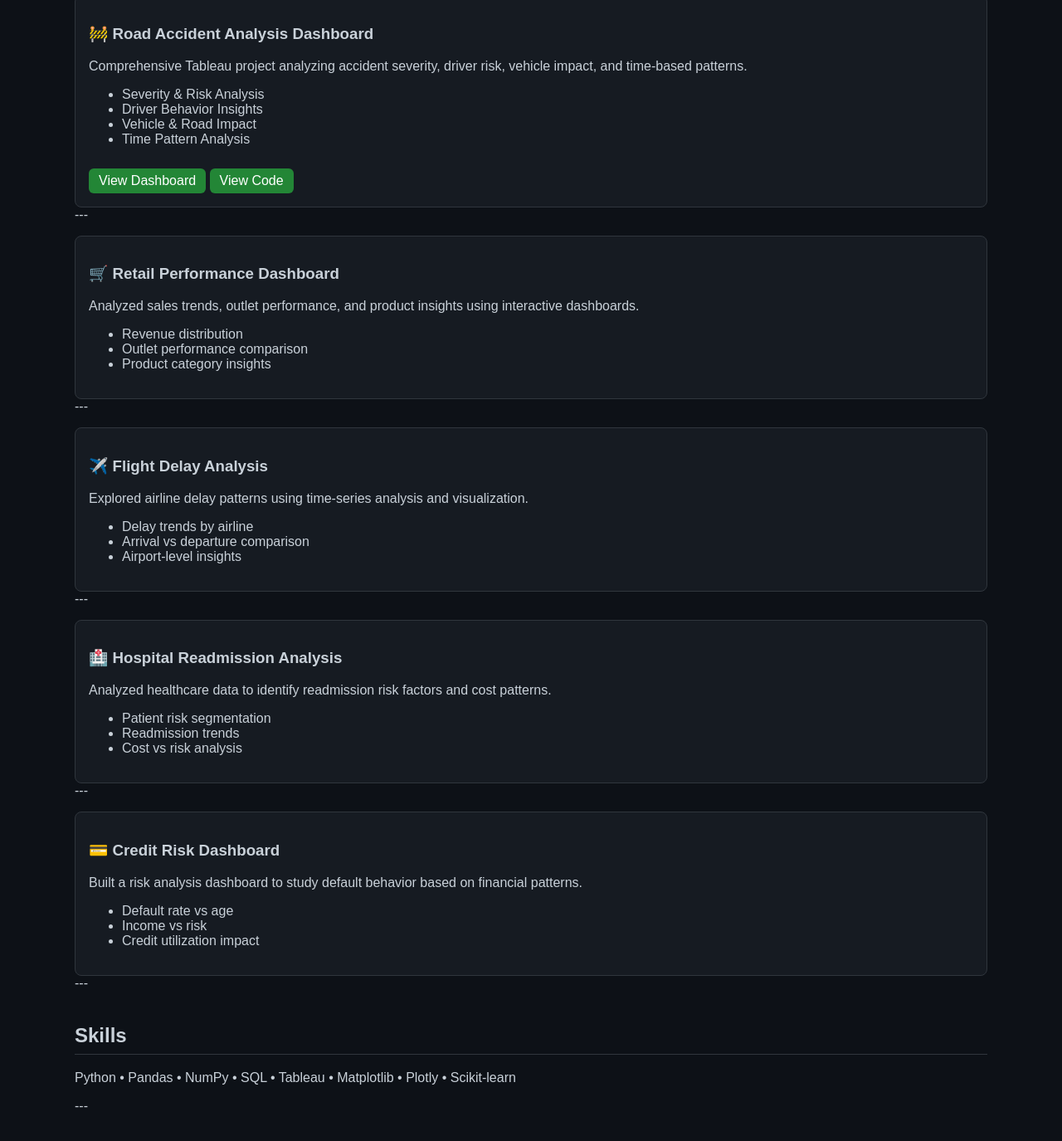
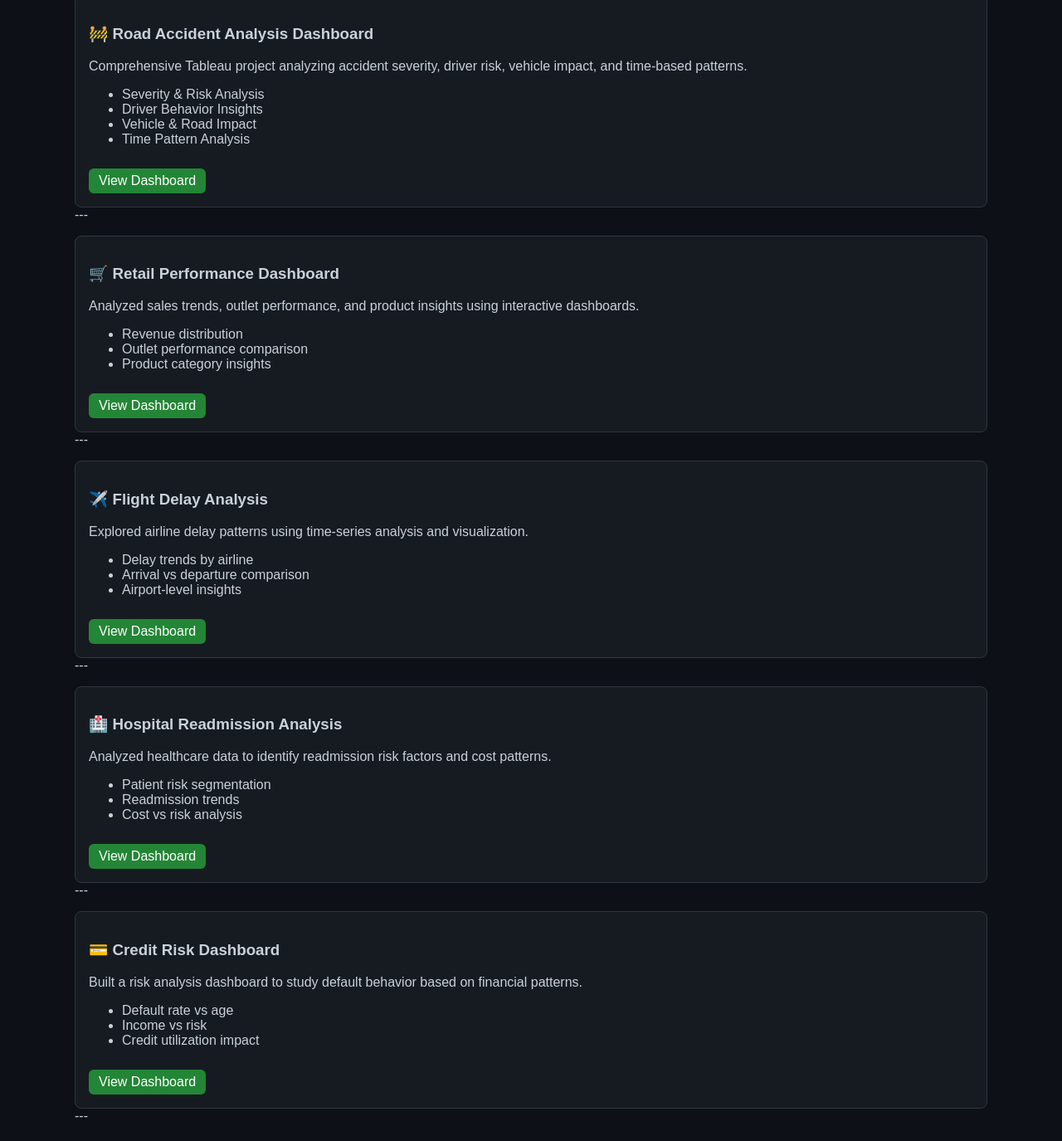
Before and after one commit to arya-p-gh/DVA_PORTFOLIO, a plain HTML site: page index.html in a window 1280 px wide. Shown: the part 445-1820 px from the top of the page at 83% size. Drawn offline with Linux system fonts and the light colour scheme.

Commit message:
Update dashboard links in index.html

```diff
--- a/index.html
+++ b/index.html
@@ -98,9 +98,7 @@ Comprehensive Tableau project analyzing accident severity, driver risk, vehicle
 <li>Vehicle & Road Impact</li>
 <li>Time Pattern Analysis</li>
 </ul>
-
-<a href="PASTE_YOUR_TABLEAU_LINK_HERE" class="btn" target="_blank">View Dashboard</a>
-<a href="https://github.com/YOUR_REPO_LINK" class="btn" target="_blank">View Code</a>
+<a href="https://public.tableau.com/app/profile/arya.pandey1785/viz/FINALDVA/DVAProject?publish=yes" class="btn" target="_blank">View Dashboard</a>
 </div>
 
 ---
@@ -116,7 +114,7 @@ Analyzed sales trends, outlet performance, and product insights using interactiv
 <li>Outlet performance comparison</li>
 <li>Product category insights</li>
 </ul>
-
+<a href="https://docs.google.com/spreadsheets/d/1drdi_YMZf3ziMqJNXb3fdaUFlNvd_9vFi2OkOV3mXeE/edit?gid=1571159202#gid=1571159202" class="btn" target="_blank">View Dashboard</a>
 </div>
 
 ---
@@ -132,7 +130,7 @@ Explored airline delay patterns using time-series analysis and visualization.
 <li>Arrival vs departure comparison</li>
 <li>Airport-level insights</li>
 </ul>
-
+<a href="https://docs.google.com/spreadsheets/d/1NuTORjm0B3JuCPdK6FQWz1heI4o2mM-bfhywGlZ7jO4/edit?gid=1081753482#gid=1081753482" class="btn" target="_blank">View Dashboard</a>
 </div>
 
 ---
@@ -148,7 +146,7 @@ Analyzed healthcare data to identify readmission risk factors and cost patterns.
 <li>Readmission trends</li>
 <li>Cost vs risk analysis</li>
 </ul>
-
+<a href="https://docs.google.com/spreadsheets/d/1O9ktR8TgjLLK78r6jr7WEQM6ACvUh9578WUX17QA_6Y/edit?gid=415890490#gid=415890490" class="btn" target="_blank">View Dashboard</a>
 </div>
 
 ---
@@ -164,7 +162,7 @@ Built a risk analysis dashboard to study default behavior based on financial pat
 <li>Income vs risk</li>
 <li>Credit utilization impact</li>
 </ul>
-
+<a href="https://docs.google.com/spreadsheets/d/1AAIfhCNncgHO7U-pdFmJ-4DFwgv57ySeyBbKmHgFedQ/edit?usp=drivesdk" class="btn" target="_blank">View Dashboard</a>
 </div>
 
 ---
```
